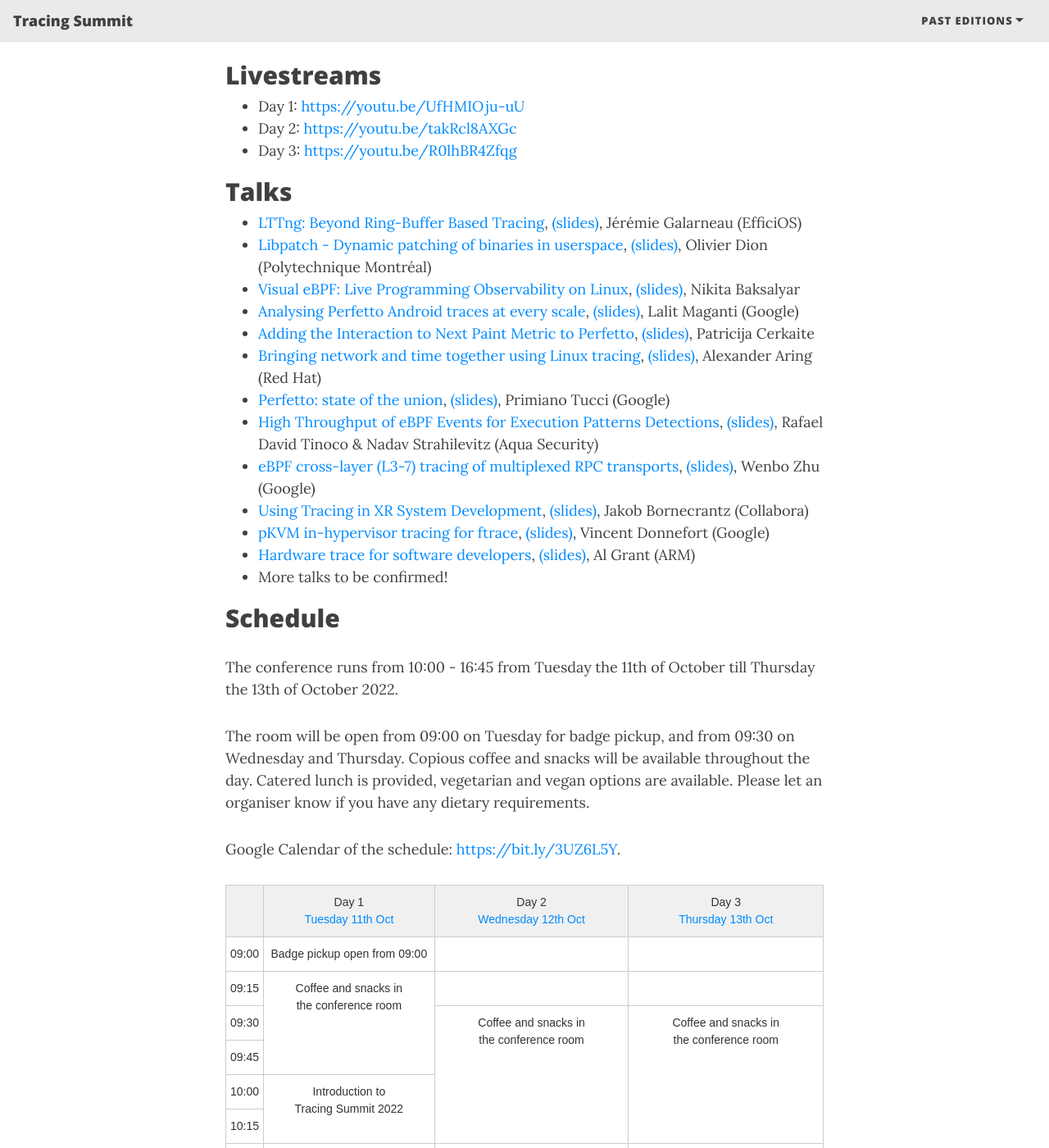
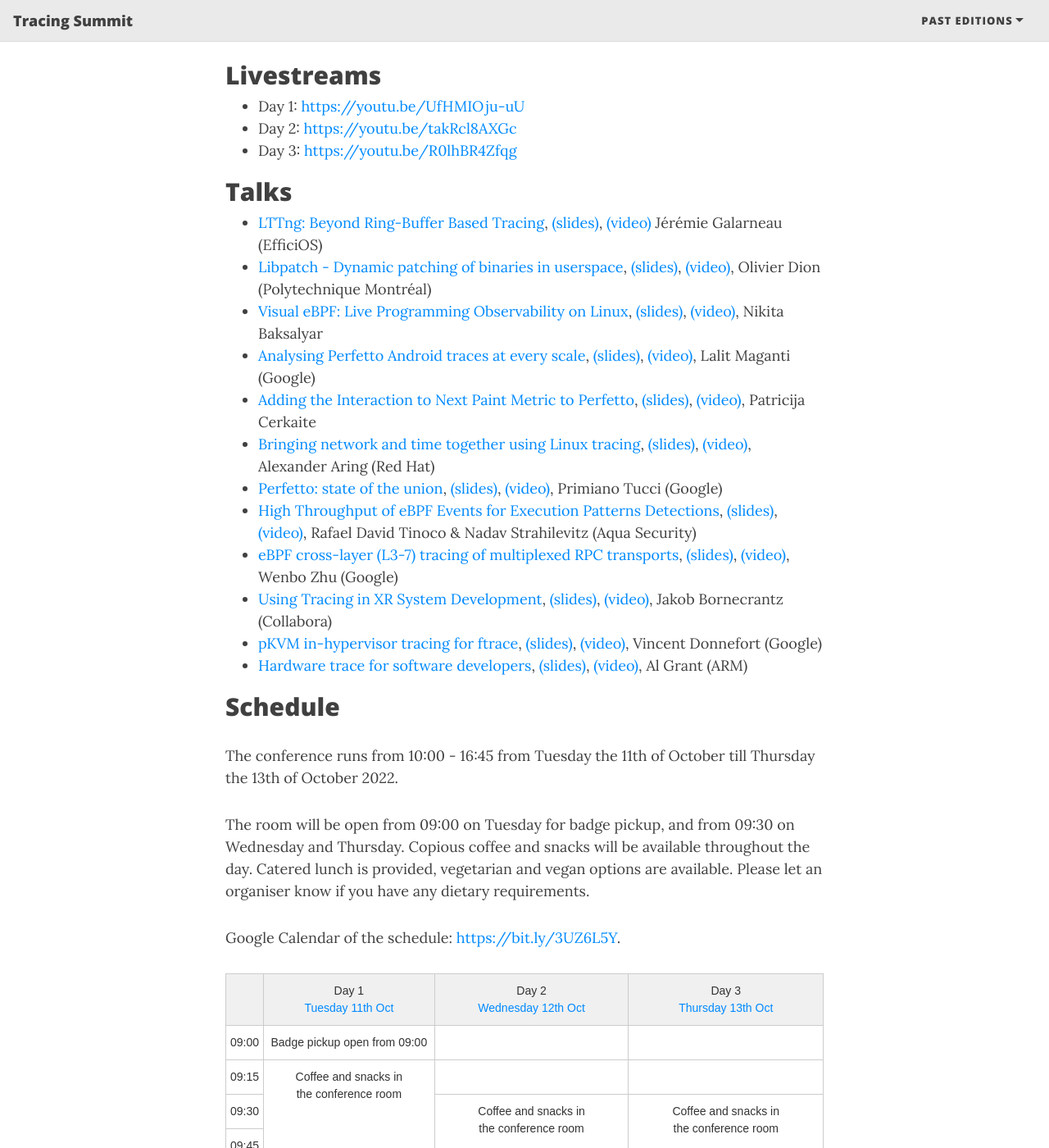
Before and after one commit to tracingsummit/tracingsummit.github.io, a Jekyll site: the page built from ts/2022/index.md, in a window 1280 px wide and 1400 px high, scrolled down 878 px. Shown: the whole window at 82% size. Built offline with Jekyll 4.4.1, drawn with Linux system fonts in a browser that asks for light colours; nearby versions of some CDN libraries.

Commit message:
ts2022: Add video links
Signed-off-by: Olivier Dion <odion@efficios.com>

```diff
--- a/ts/2022/index.md
+++ b/ts/2022/index.md
@@ -24,19 +24,18 @@ Want to attend last minute? Email hjd@google.com.
 - Day 3: [https://youtu.be/R0lhBR4Zfqg](https://youtu.be/R0lhBR4Zfqg)
 
 ## Talks
-* [LTTng: Beyond Ring-Buffer Based Tracing](/ts/2022/beyondtheringbuffer), [(slides)](files/Tracing_Summit_2022-LTTng_Beyond_Ring-Buffer_Based_Tracing_Jeremie_Galarneau_.pdf), Jérémie Galarneau (EfficiOS)
-* [Libpatch - Dynamic patching of binaries in userspace](/ts/2022/libpatch), [(slides)](files/Tracing_Summit_2022-Libpatch_Olivier_Dion_.pdf), Olivier Dion (Polytechnique Montréal)
-* [Visual eBPF: Live Programming Observability on Linux](/ts/2022/visualebpf), [(slides)](files/Tracing_Summit_2022-Visual_eBPF_Live_Programming_Observability_on_Linux_Nikita_Baksalyar.pdf), Nikita Baksalyar
-* [Analysing Perfetto Android traces at every scale](/ts/2022/analysingandroidtraces), [(slides)](files/Tracing_Summit_2022-Analyzing_Perfetto_traces_at_every_scale_Lalit_Maganti.pdf), Lalit Maganti (Google)
-* [Adding the Interaction to Next Paint Metric to Perfetto](/ts/2022/nextpaint), [(slides)](files/Tracing_Summit_2022-Adding_INP_Metric_to_Perfetto_Patricija_Cerkaite_.pptx), Patricija Cerkaite
-* [Bringing network and time together using Linux tracing](/ts/2022/networkandtime), [(slides)](files/Tracing_Summit_2022-Bring_network_and_time_together_using_Linux_tracing_Alexander_Aring_.pdf), Alexander Aring (Red Hat)
-* [Perfetto: state of the union](/ts/2022/perfetto), [(slides)](files/Tracing_Summit_2022-Perfetto_Primiano_Tucci_.pptx), Primiano Tucci (Google)
-* [High Throughput of eBPF Events for Execution Patterns Detections](/ts/2022/ebpfpatterns), [(slides)](files/Tracing_Summit_2022-Tracee_Rafael_David_Tinoco_.pdf), Rafael David Tinoco & Nadav Strahilevitz (Aqua Security)
-* [eBPF cross-layer (L3-7) tracing of multiplexed RPC transports](/ts/2022/ebpfrpc), [(slides)](files/Tracing_Summit_2022-eBPF_Cross-layer_Tracing_of_Multiplexed_RPC_Transports_Wenbo_Zhu_.pptx), Wenbo Zhu (Google)
-* [Using Tracing in XR System Development](/ts/2022/tracingxr), [(slides)](files/Tracing_Summit_2022-Frame_Tracing_Jakob_Bornecrantz_.pptx), Jakob Bornecrantz (Collabora)
-* [pKVM in-hypervisor tracing for ftrace](/ts/2022/hypervisortracing), [(slides)](files/Tracing_Summit_2022-pKVM_in-hypervisor_tracing_for_ftrace_tracefs_Vincent_Donnefort.pdf), Vincent Donnefort (Google)
-* [Hardware trace for software developers](/ts/2022/hardware), [(slides)](files/Tracing_Summit_2022-Hardware_trace_for_software_developers_Al_Grant.pdf), Al Grant (ARM)
-* More talks to be confirmed!
+* [LTTng: Beyond Ring-Buffer Based Tracing](/ts/2022/beyondtheringbuffer), [(slides)](files/Tracing_Summit_2022-LTTng_Beyond_Ring-Buffer_Based_Tracing_Jeremie_Galarneau_.pdf), [(video)](https://youtu.be/fwM4pVQRbPM) Jérémie Galarneau (EfficiOS)
+* [Libpatch - Dynamic patching of binaries in userspace](/ts/2022/libpatch), [(slides)](files/Tracing_Summit_2022-Libpatch_Olivier_Dion_.pdf), [(video)](https://youtu.be/UmcQ4XrJbVU), Olivier Dion (Polytechnique Montréal)
+* [Visual eBPF: Live Programming Observability on Linux](/ts/2022/visualebpf), [(slides)](files/Tracing_Summit_2022-Visual_eBPF_Live_Programming_Observability_on_Linux_Nikita_Baksalyar.pdf), [(video)](https://youtu.be/x7C-hj_Y-xk), Nikita Baksalyar
+* [Analysing Perfetto Android traces at every scale](/ts/2022/analysingandroidtraces), [(slides)](files/Tracing_Summit_2022-Analyzing_Perfetto_traces_at_every_scale_Lalit_Maganti.pdf), [(video)](https://youtu.be/eWF3h0VW1mk), Lalit Maganti (Google)
+* [Adding the Interaction to Next Paint Metric to Perfetto](/ts/2022/nextpaint), [(slides)](files/Tracing_Summit_2022-Adding_INP_Metric_to_Perfetto_Patricija_Cerkaite_.pptx), [(video)](https://youtu.be/BZZAGo2HJPE), Patricija Cerkaite
+* [Bringing network and time together using Linux tracing](/ts/2022/networkandtime), [(slides)](files/Tracing_Summit_2022-Bring_network_and_time_together_using_Linux_tracing_Alexander_Aring_.pdf), [(video)](https://youtu.be/6BavjRwOMMQ), Alexander Aring (Red Hat)
+* [Perfetto: state of the union](/ts/2022/perfetto), [(slides)](files/Tracing_Summit_2022-Perfetto_Primiano_Tucci_.pptx), [(video)](https://youtu.be/C10gmidnw7A), Primiano Tucci (Google)
+* [High Throughput of eBPF Events for Execution Patterns Detections](/ts/2022/ebpfpatterns), [(slides)](files/Tracing_Summit_2022-Tracee_Rafael_David_Tinoco_.pdf), [(video)](https://youtu.be/ZAVZcCgz5Ko), Rafael David Tinoco & Nadav Strahilevitz (Aqua Security)
+* [eBPF cross-layer (L3-7) tracing of multiplexed RPC transports](/ts/2022/ebpfrpc), [(slides)](files/Tracing_Summit_2022-eBPF_Cross-layer_Tracing_of_Multiplexed_RPC_Transports_Wenbo_Zhu_.pptx), [(video)](https://youtu.be/-rVkhlDqZbA), Wenbo Zhu (Google)
+* [Using Tracing in XR System Development](/ts/2022/tracingxr), [(slides)](files/Tracing_Summit_2022-Frame_Tracing_Jakob_Bornecrantz_.pptx), [(video)](https://youtu.be/XSlbHgzE7xs), Jakob Bornecrantz (Collabora)
+* [pKVM in-hypervisor tracing for ftrace](/ts/2022/hypervisortracing), [(slides)](files/Tracing_Summit_2022-pKVM_in-hypervisor_tracing_for_ftrace_tracefs_Vincent_Donnefort.pdf), [(video)](https://youtu.be/qdUNQ7vxeb4), Vincent Donnefort (Google)
+* [Hardware trace for software developers](/ts/2022/hardware), [(slides)](files/Tracing_Summit_2022-Hardware_trace_for_software_developers_Al_Grant.pdf), [(video)](https://youtu.be/v1ADDoW7biU), Al Grant (ARM)
 
 ## Schedule
 The conference runs from 10:00 - 16:45 from Tuesday the 11th of October till Thursday the 13th of October 2022.
```
